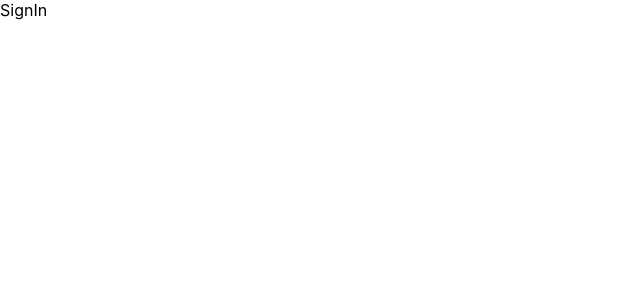
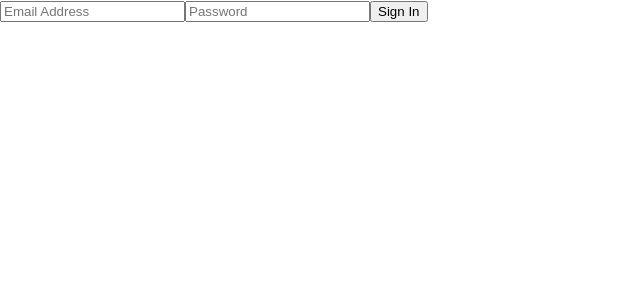
Before and after one commit to dwrdvncntcvs/website-portfolio, a React (Create React App) app: page /sign-in in a window 1280 px wide. Shown: the top 300 px of the page, without its empty margins (0-640 px from the left). Built offline with nearby package versions, Linux system fonts and the light colour scheme.

Commit message:
Basic sign in form created without design

```diff
--- a/src/pages/SignIn/SignIn.jsx
+++ b/src/pages/SignIn/SignIn.jsx
@@ -1,6 +1,49 @@
-import React from "react";
+import React, { useState } from "react";
 import "./signIn.scss";
 
 export default function SignIn() {
-  return <div>SignIn</div>;
+  const [email, setEmail] = useState("");
+  const [password, setPassword] = useState("");
+
+  const signInAction = (e) => {
+    e.preventDefault();
+    const credentials = {
+      email,
+      password,
+    };
+
+    console.log(credentials)
+  };
+
+  const inputFields = [
+    {
+      type: "email",
+      placeholder: "Email Address",
+      value: email,
+      action: (e) => setEmail(e.target.value),
+    },
+    {
+      type: "password",
+      placeholder: "Password",
+      value: password,
+      action: (e) => setPassword(e.target.value),
+    },
+  ];
+
+  return (
+    <div>
+      <form onSubmit={signInAction}>
+        {inputFields.map(({ type, placeholder, value, action }, i) => (
+          <input
+            key={i}
+            type={type}
+            placeholder={placeholder}
+            value={value}
+            onChange={action}
+          />
+        ))}
+        <button type="submit">Sign In</button>
+      </form>
+    </div>
+  );
 }
```
